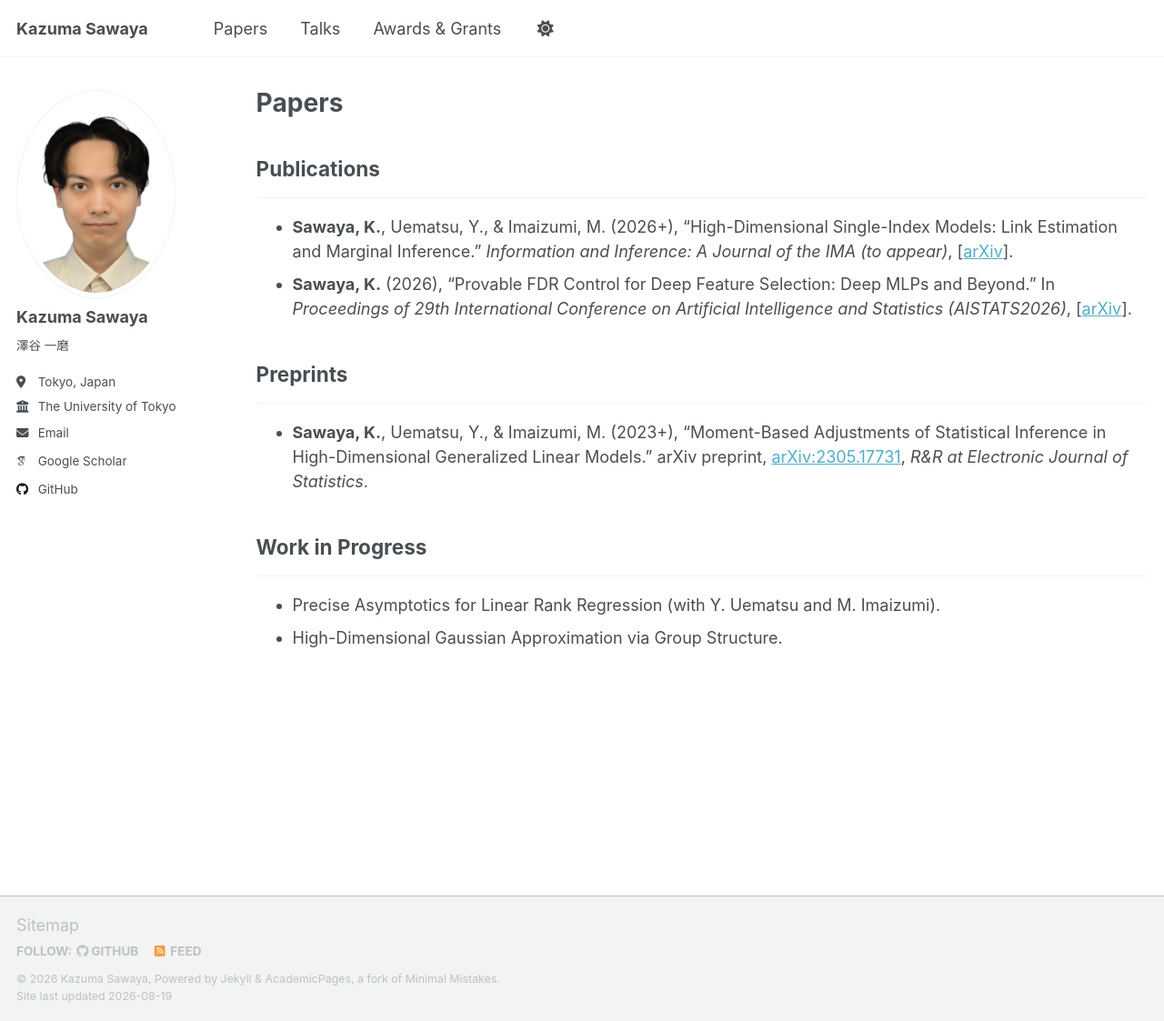
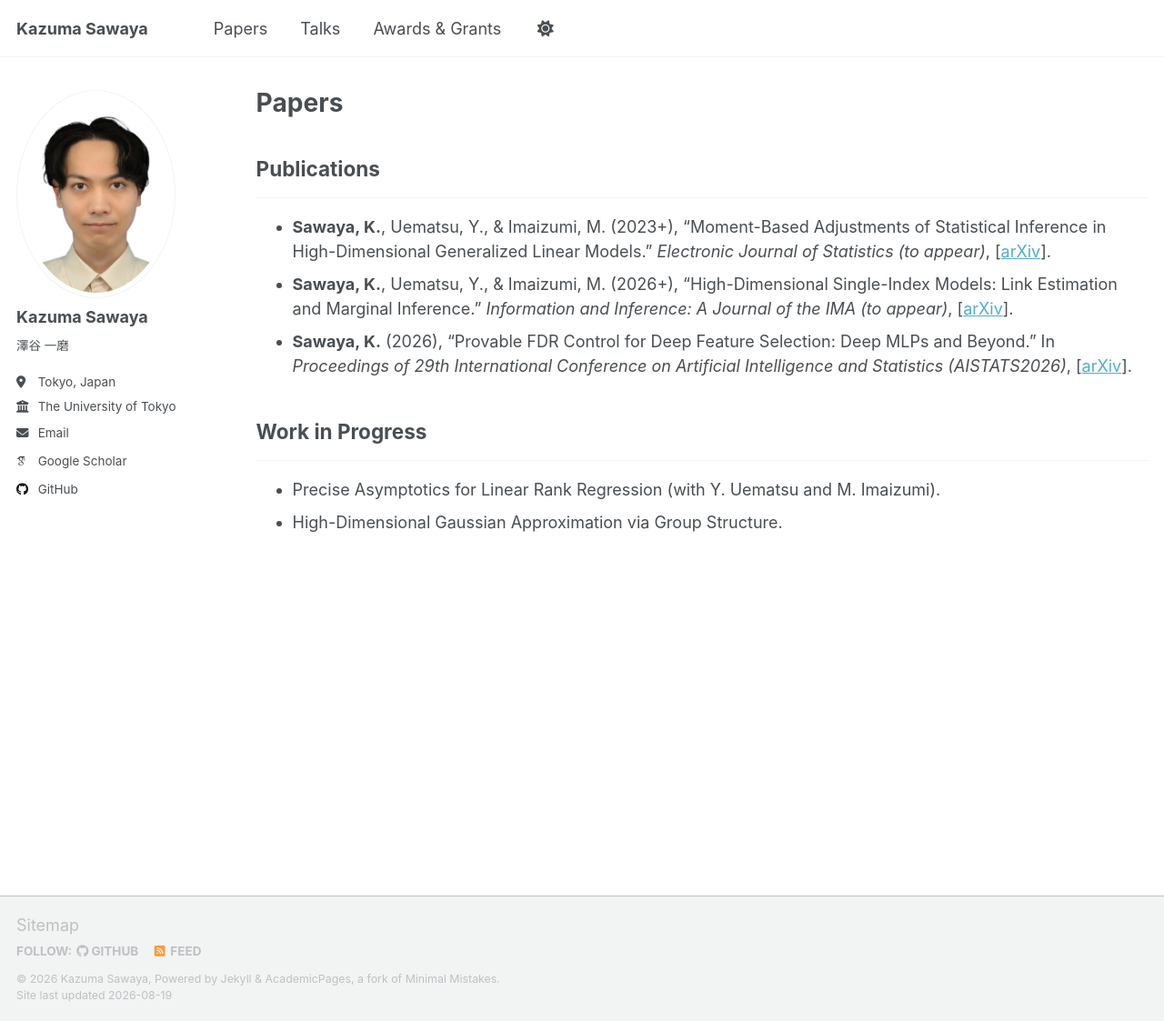
Before and after one commit to sawaya-ka/sawaya-ka.github.io, a Jekyll site: the page built from _pages/papers.md, in a window 1280 px wide and 1123 px high. Shown: the whole window at 91% size. Built offline with Jekyll 4.4.1, drawn with Linux system fonts in a browser that asks for light colours; some web fonts are replaced; a script that is not in the unit is left out.

Commit message:
Update papers.md

```diff
--- a/_pages/papers.md
+++ b/_pages/papers.md
@@ -7,12 +7,11 @@ author_profile: true
 
 ## Publications
 ---
+- **Sawaya, K.**, Uematsu, Y., & Imaizumi, M. (2023+), "Moment-Based Adjustments of Statistical Inference in High-Dimensional Generalized Linear Models." *Electronic Journal of Statistics (to appear)*, [[arXiv](https://arxiv.org/abs/2305.17731)].
 - **Sawaya, K.**, Uematsu, Y., & Imaizumi, M. (2026+), "High-Dimensional Single-Index Models: Link Estimation and Marginal Inference."  *Information and Inference: A Journal of the IMA (to appear)*, [[arXiv](https://arxiv.org/abs/2404.17812)].
 - **Sawaya, K.** (2026), "Provable FDR Control for Deep Feature Selection: Deep MLPs and Beyond." In *Proceedings of 29th International Conference on Artificial Intelligence and Statistics (AISTATS2026)*, [[arXiv](https://arxiv.org/abs/2512.04696)].
 
-## Preprints
----
-- **Sawaya, K.**, Uematsu, Y., & Imaizumi, M. (2023+), "Moment-Based Adjustments of Statistical Inference in High-Dimensional Generalized Linear Models." arXiv preprint, [arXiv:2305.17731](https://arxiv.org/abs/2305.17731), *R&R at Electronic Journal of Statistics*.
+
 
 ## Work in Progress
 ---
```
